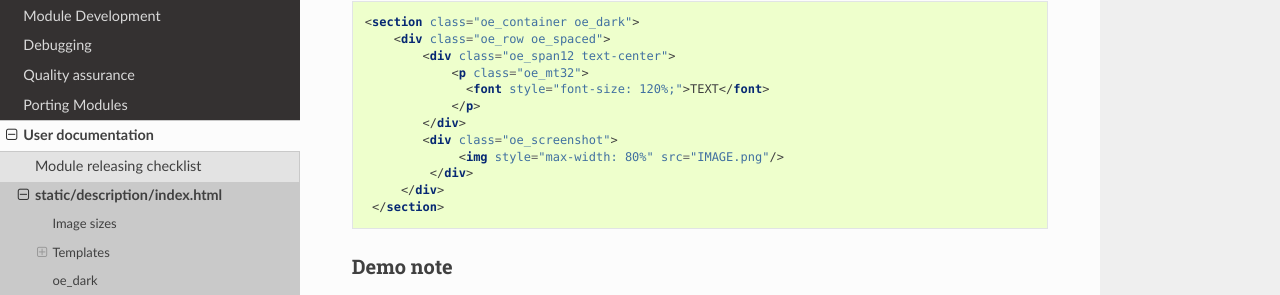
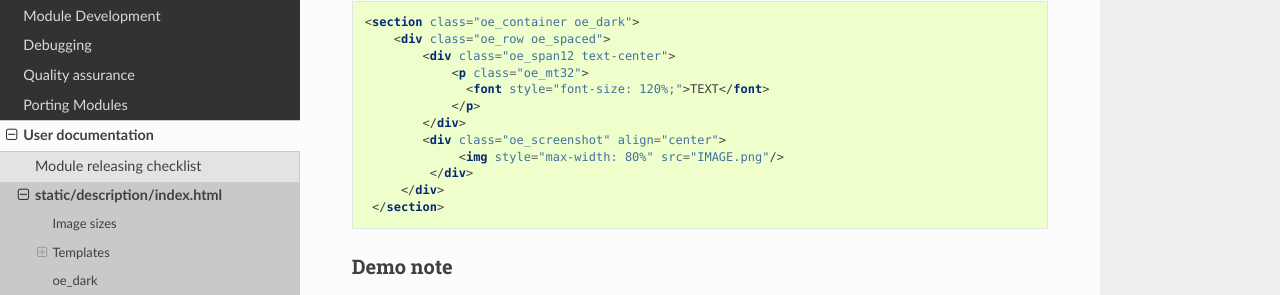
Before and after one commit to itpp-labs/odoo-development, a Sphinx documentation site: the page built from docs/description/index.html.rst, in a window 1280 px wide and 900 px high, scrolled down 3540 px. Shown: the part 127-422 px from the top of the window. Built offline with Sphinx 7.4.7 and the Read the Docs theme 2.0.0, drawn with Linux system fonts in a browser that asks for light colours.

Commit message:
align="center"

```diff
--- a/docs/description/index.html.rst
+++ b/docs/description/index.html.rst
@@ -196,7 +196,7 @@ Text, Image (large size)
                   <font style="font-size: 120%;">TEXT</font>
                 </p>
             </div>
-            <div class="oe_screenshot">
+            <div class="oe_screenshot" align="center">
                  <img style="max-width: 80%" src="IMAGE.png"/>
              </div>
          </div>
```
